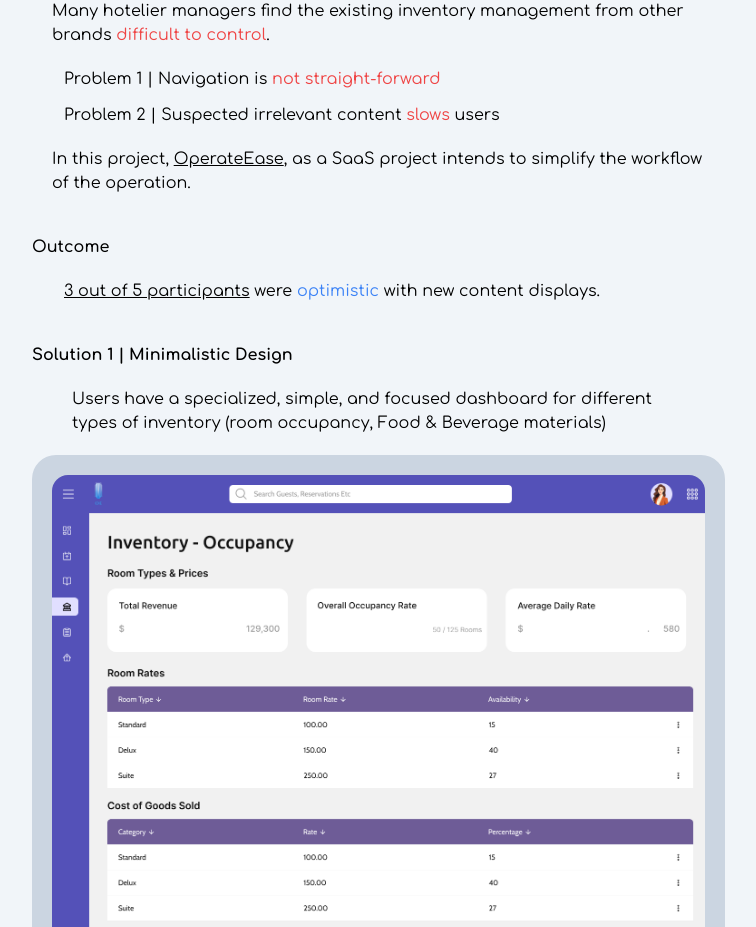
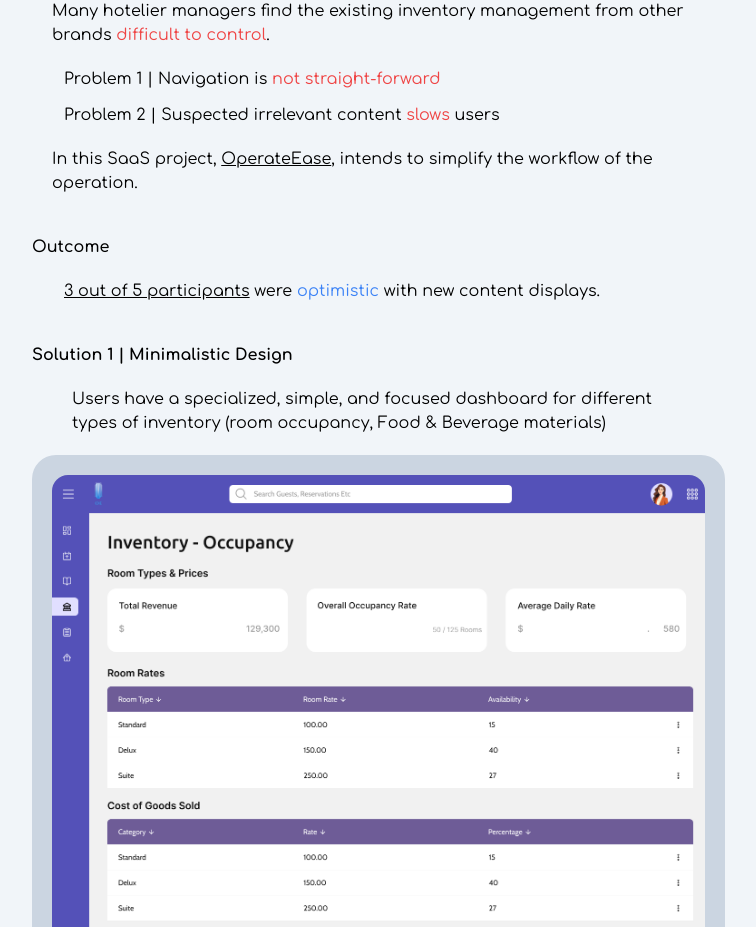
Before and after one commit to johnjang94/portfolio-ver-3, a React (Vite) app: page /operate in a window 1280 px wide. Shown: the part 1120-2047 px from the top of the page, without its empty margins (280-1036 px from the left). Built offline with nearby package versions, Linux system fonts and the light colour scheme.

Commit message:
changed wording for operation

```diff
--- a/src/pages/design/operate/overview.jsx
+++ b/src/pages/design/operate/overview.jsx
@@ -21,8 +21,8 @@ export default function Overview() {
             </p>
           </div>
           <p className="p-5">
-            In this project, <span className="underline">OperateEase</span>, as
-            a SaaS project intends to simplify the workflow of the operation.
+            In this SaaS project, <span className="underline">OperateEase</span>
+            , intends to simplify the workflow of the operation.
           </p>
         </div>
         <div>
```
